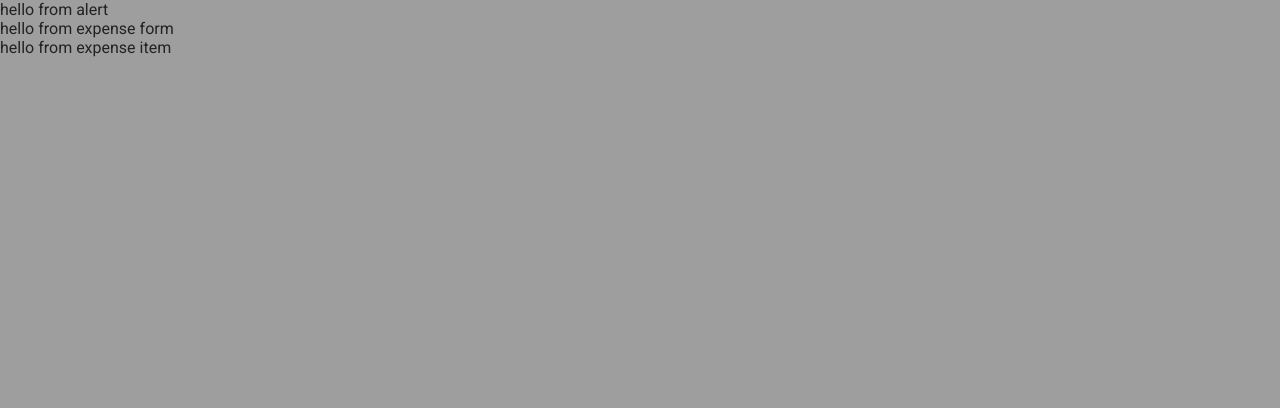
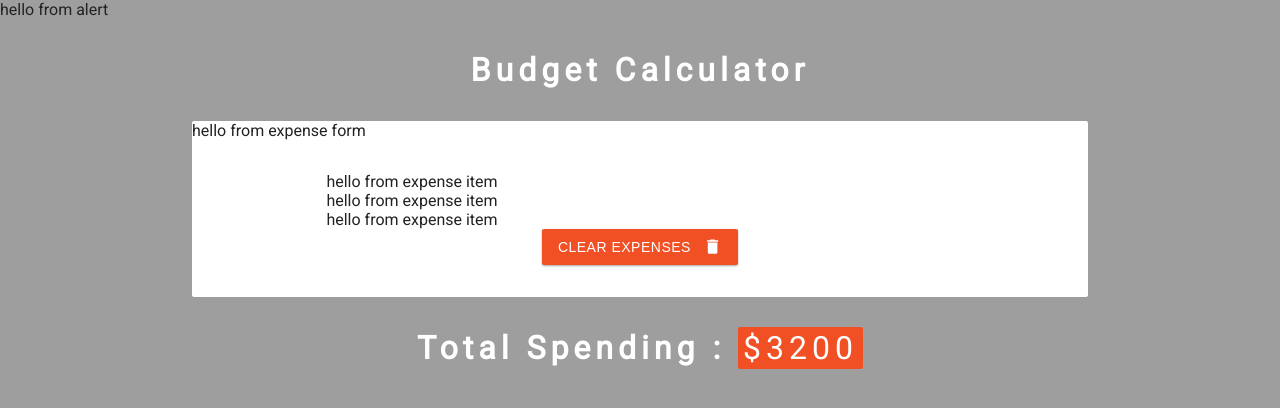
Before and after one commit to mmorrisisund/react-budget-calculator, a React (Create React App) app: page / in a window 1280 px wide. Shown: the top 408 px of the page. Built offline with nearby package versions, Linux system fonts and the light colour scheme.

Commit message:
add ExpenseList component

```diff
--- a/src/App.js
+++ b/src/App.js
@@ -1,16 +1,36 @@
-import React from 'react'
+import React, { useState } from 'react'
+import { v4 as uuid } from 'uuid'
 
 import './App.css'
 import Alert from './components/Alert'
 import ExpenseList from './components/ExpenseList'
 import ExpenseForm from './components/ExpenseForm'
 
+const initialExpense = [
+  { id: uuid(), charge: 'rent', amount: 1600 },
+  { id: uuid(), charge: 'car payment', amount: 400 },
+  { id: uuid(), charge: 'credit card', amount: 1200 }
+]
+console.log(initialExpense)
 function App () {
+  const [expenses, setExpenses] = useState(initialExpense)
+
   return (
     <>
       <Alert />
-      <ExpenseForm />
-      <ExpenseList />
+      <h1>budget calculator</h1>
+
+      <main className='App'>
+        <ExpenseForm />
+        <ExpenseList expenses={expenses} />
+      </main>
+
+      <h1>
+        total spending :{' '}
+        <span className='total'>
+          ${expenses.reduce((sum, { amount }) => sum + amount, 0)}
+        </span>
+      </h1>
     </>
   )
 }
--- a/src/components/ExpenseList.js
+++ b/src/components/ExpenseList.js
@@ -1,12 +1,22 @@
 import React from 'react'
+import { MdDelete } from 'react-icons/md'
 
 import Item from './ExpenseItem'
 
-const ExpenseList = () => {
+const ExpenseList = ({ expenses }) => {
   return (
-    <div>
-      <Item />
-    </div>
+    <>
+      <ul className='list'>
+        {expenses.map(expense => (
+          <Item key={expense.id} expense={expense} />
+        ))}
+      </ul>
+      {expenses.length && (
+        <button className='btn'>
+          clear expenses <MdDelete className='btn-icon' />
+        </button>
+      )}
+    </>
   )
 }
 
```
